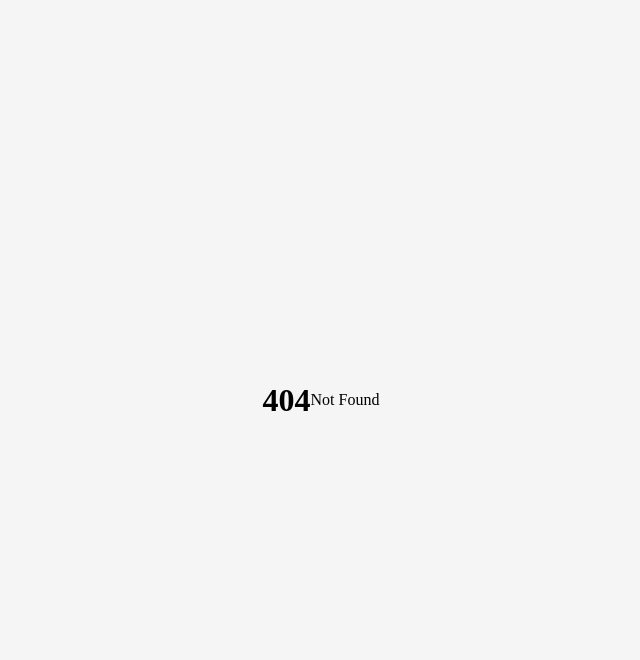
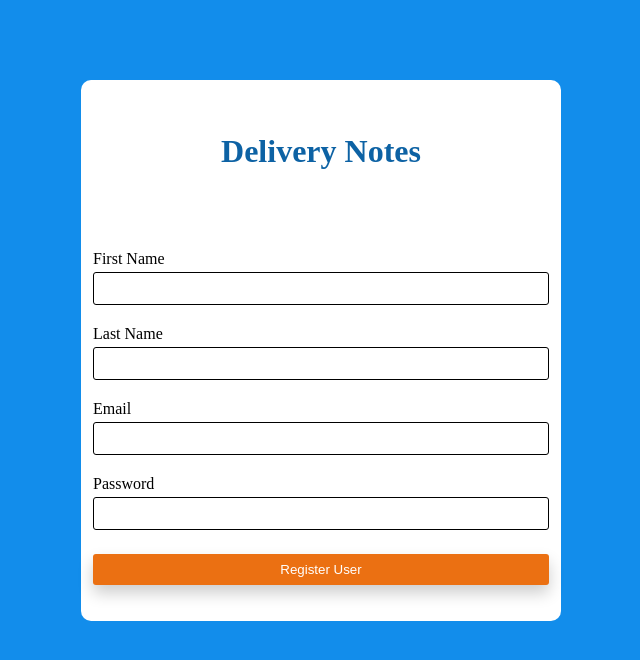
Before and after one commit to minnecoder/issue-tracker-svelte, a SvelteKit app: page /register in a window 1280 px wide. Before the commit this address had no page. Shown: the top 660 px of the page, without its empty margins (319-959 px from the left). Built offline with nearby package versions, Linux system fonts and the light colour scheme.

Commit message:
Created register route

```diff
--- /dev/null
+++ b/src/routes/register/+page.svelte
@@ -0,0 +1,86 @@
+<script>
+	let firstName = '';
+	let lastName = '';
+	let email = '';
+	let password = '';
+	let error = '';
+</script>
+
+<div class="wrapper">
+	<form class="loginForm">
+		<h1>Delivery Notes</h1>
+		<h4>{error}</h4>
+		<div class="inputGroup">
+			<label for="firstName">First Name</label>
+			<input name="firstName" type="text" bind:value={firstName} />
+		</div>
+		<div class="inputGroup">
+			<label for="lastName">Last Name</label>
+			<input name="lastName" type="text" bind:value={lastName} />
+		</div>
+		<div class="inputGroup">
+			<label for="email">Email</label>
+			<input name="email" type="text" bind:value={email} />
+		</div>
+		<div class="inputGroup">
+			<label for="password">Password</label>
+			<input name="password" type="password" bind:value={password} />
+		</div>
+
+		<input type="submit" value="Register User" />
+	</form>
+</div>
+
+<style>
+	.wrapper {
+		background: #128deb;
+		height: 100vh;
+		width: 100%;
+	}
+
+	.loginForm {
+		position: absolute;
+		top: 10%;
+		margin-left: auto;
+		margin-right: auto;
+		left: 0;
+		right: 0;
+		display: flex;
+		flex-direction: column;
+		background: white;
+		width: 30rem;
+		padding: 2rem 0;
+		border-radius: 10px;
+	}
+	.loginForm h1 {
+		text-align: center;
+		color: #0d62a4;
+		padding-bottom: 0.5rem;
+	}
+
+	.loginForm h4 {
+		color: red;
+	}
+	.inputGroup {
+		display: flex;
+		flex-direction: column;
+		margin: 0.5rem 0;
+	}
+	.loginForm label {
+		margin-left: 0.75rem;
+	}
+	.loginForm input {
+		margin: 0.25rem 0.75rem;
+		padding: 0.5rem;
+		border-radius: 3px;
+		border: 1px solid black;
+	}
+	.loginForm input[type='submit'] {
+		margin-top: 0.75rem;
+		background: #eb7012;
+		color: white;
+		border-radius: 3px;
+		border: none;
+		box-shadow: 0px 8px 16px 0px rgba(0, 0, 0, 0.2);
+	}
+</style>
```
